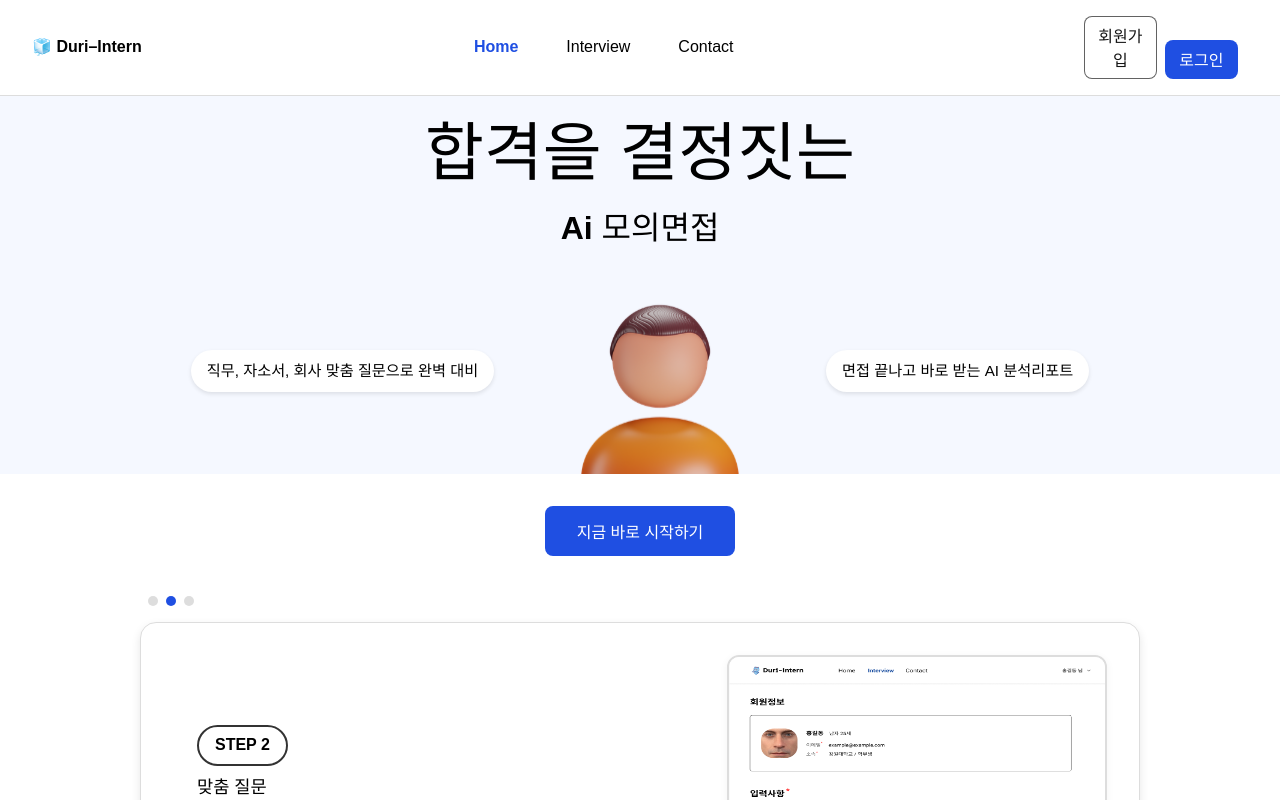
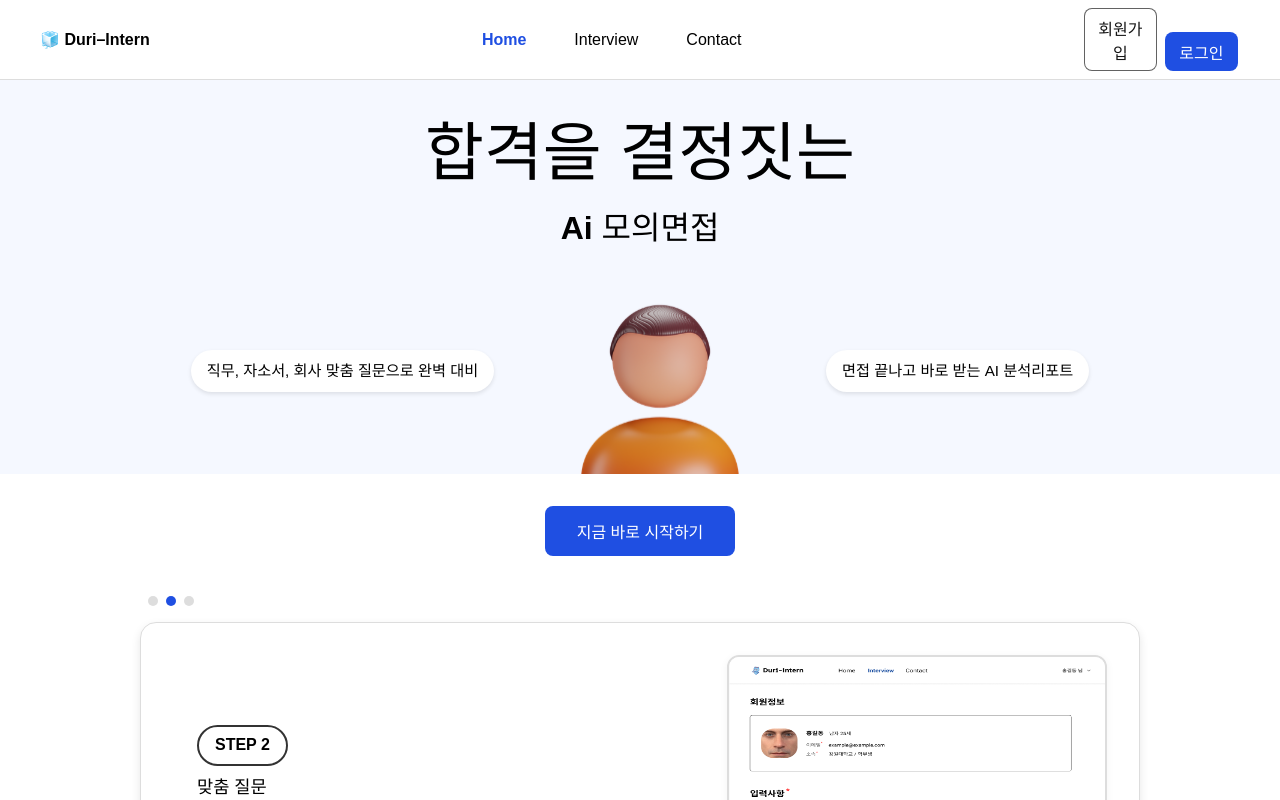
Before and after one commit to knupp7/react-ai-interview, a React (Vite) app in the folder vite-project/: page / in a window 1280 px wide. Shown: the top 800 px of the page. Built offline with nearby package versions, Linux system fonts and the light colour scheme; no server answers.

Commit message:
[design] Redesign Navi Bar for consistency
디자인 일관성을 위해 네비게이션 바 조정 - 10%

```diff
--- a/vite-project/src/styles/NavBar.module.css
+++ b/vite-project/src/styles/NavBar.module.css
@@ -3,21 +3,25 @@
     top: 0;
     left: 0;
     width: 100%;
+    height: 10%;
     z-index: 1000;
     background-color: white;
     display: flex;
     justify-content: space-between;
     align-items: center;
-    padding: 1rem 2rem;
+    padding: 0 2rem;
     border-bottom: 1px solid #ddd;
 }
 
 .logo {
+    height: 50%;
+    padding: 0.5rem;
     font-size: medium;
     font-weight: bold;
 }
 
 .navLinks {
+    height: 50%;
     display: flex;
     gap: 2rem;
     list-style: none;
```
